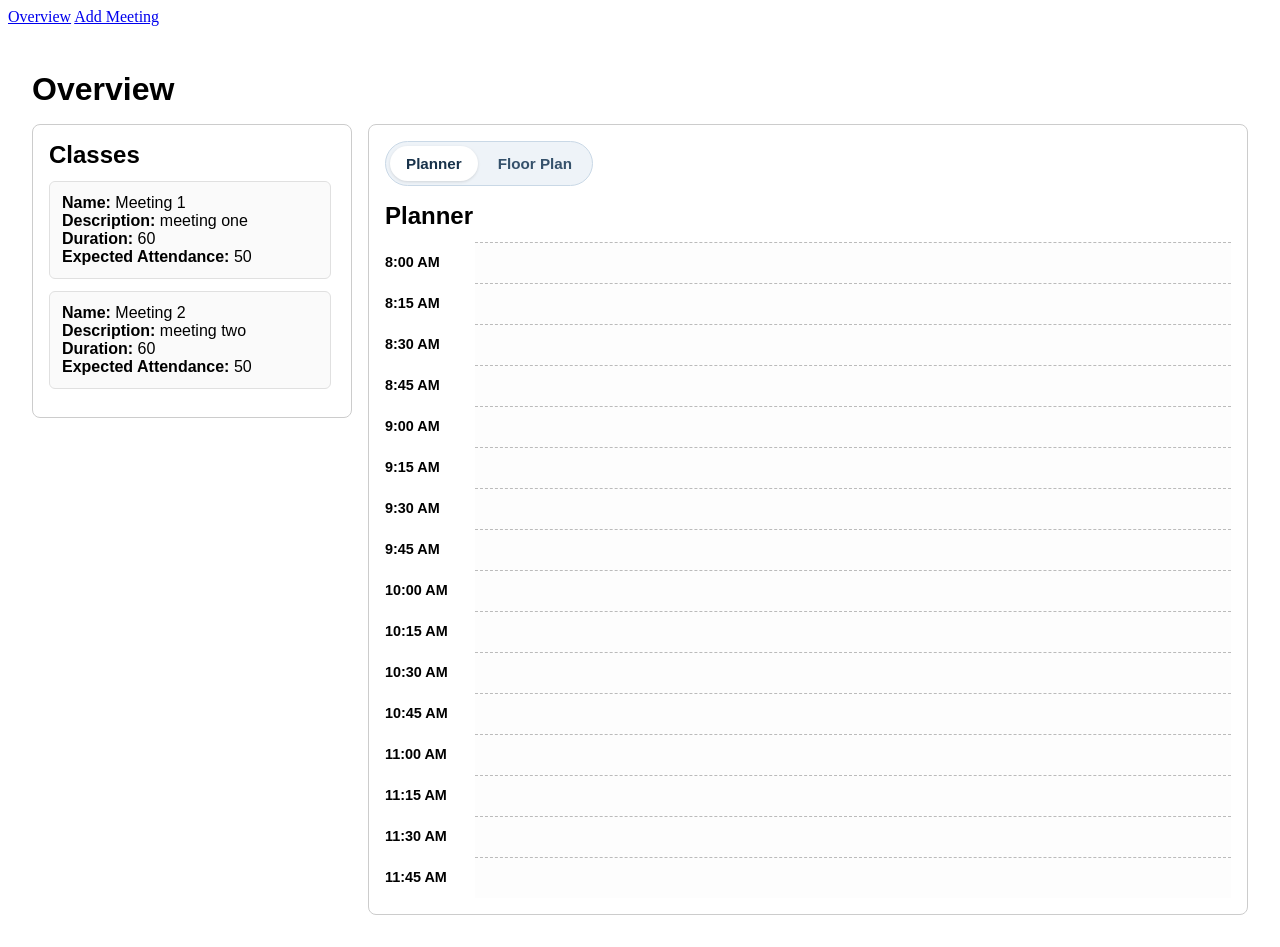
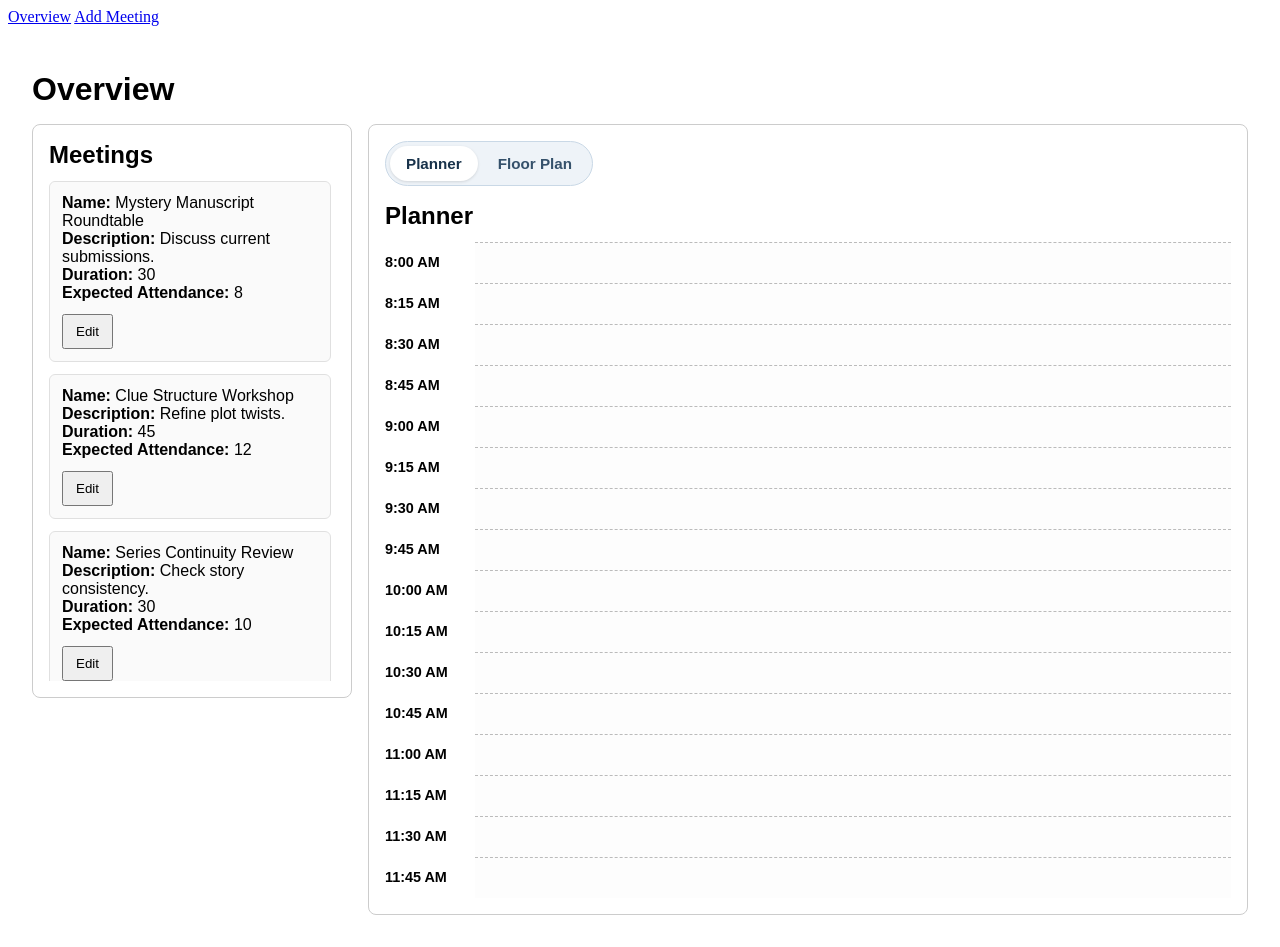
Before and after one commit to aaron-martin/cs7312_project, a React (Vite) app: page / in a window 1280 px wide. Built offline with nearby package versions, Linux system fonts and the light colour scheme.

Commit message:
edit meetins and clean up (#7)

```diff
--- a/App.jsx
+++ b/App.jsx
@@ -13,6 +13,7 @@ const App = () => {
             <Routes>
                 <Route path="/" element={<OverviewScreen />} />
                 <Route path="/meeting" element={<MeetingForm />} />
+                <Route path="/meeting/edit/:id" element={<MeetingForm />} />
             </Routes>
         </BrowserRouter>
     );
--- a/src/action/actionTypes.js
+++ b/src/action/actionTypes.js
@@ -7,3 +7,4 @@ export const OPEN_ADD_LOCATION_MODAL = 'OPEN_ADD_LOCATION_MODAL';
 export const TOGGLE_PANEL_VIEW = 'TOGGLE_PANEL_VIEW';
 export const UPDATE_MEETING_LOCATION = 'UPDATE_MEETING_LOCATION';
 export const UPDATE_FLOOR_PLAN_DAY_TIMNE = 'UPDATE_FLOOR_PLAN_DAY_TIMNE';
+export const UPDATE_MEETING = 'UPDATE_MEETING';
--- a/src/action/meetings.js
+++ b/src/action/meetings.js
@@ -1,5 +1,5 @@
 import {createAction} from "@reduxjs/toolkit";
-import {CREATE_MEETING, UPDATE_MEETING_LOCATION} from "./actionTypes.js";
+import {CREATE_MEETING, UPDATE_MEETING, UPDATE_MEETING_LOCATION} from "./actionTypes.js";
 
-export const createMeeting = createAction(CREATE_MEETING)
-export const updateMeetingLocation = createAction(UPDATE_MEETING_LOCATION)
+export const createMeeting = createAction(CREATE_MEETING);
+export const updateMeeting = createAction(UPDATE_MEETING);
--- a/src/component/FloorPlanRoom.jsx
+++ b/src/component/FloorPlanRoom.jsx
@@ -72,7 +72,7 @@ const FloorPlanRoom = ({roomId}) => {
             onDragOver={handleDragOver}
             onDrop={handleDrop}
         >
-            <div style={styles.roomName}>{room.name}</div>
+            <div style={styles.roomName}>{`${room.name} (${room.zone})`}</div>
             <div style={styles.roomMeta}>Capacity: {room.maxOccupancy}</div>
             <div style={styles.roomDescription}>{room.description}</div>
             <FloorPlanScheduledMeeting scheduledMeeting={scheduledMeeting}/>
--- a/src/component/Meeting.jsx
+++ b/src/component/Meeting.jsx
@@ -1,9 +1,12 @@
 import React from "react";
 import {useSelector} from "react-redux";
+import { useNavigate } from "react-router-dom";
+
 import {selectRoomByMeetingId, selectTimeSlotForMeeting} from "../selectors/selectTimeBlockMeetings.js";
 import {FLOOR_PLAN_PANEL, PLANNER_PANEL} from "../reducer/activePanel.js";
 
 const Meeting = ({meeting}) => {
+    const navigate = useNavigate();
     const timeSlot = useSelector((state) => selectTimeSlotForMeeting(state, meeting.id));
     const location = useSelector((state) => selectRoomByMeetingId(state, meeting.id));
     const activeView = useSelector((state) => state.settings.activePanel);
@@ -46,6 +49,13 @@ const Meeting = ({meeting}) => {
                     <strong>Room:</strong> {`${location.name} ${location.zone}`}
                 </div>
             )}
+            <button
+                type="button"
+                onClick={() => navigate(`/meeting/edit/${meeting.id}`)}
+                style={styles.button}
+            >
+                Edit
+            </button>
         </div>
     );
 }
@@ -57,8 +67,12 @@ const styles = {
         padding: "0.75rem",
         marginBottom: "0.75rem",
         background: "#fafafa"
+    },
+    button: {
+        marginTop: "0.75rem",
+        padding: "0.5rem 0.75rem",
+        cursor: "pointer"
     }
-
 };
 
 export default Meeting;
--- a/src/component/TimeBoxItem.jsx
+++ b/src/component/TimeBoxItem.jsx
@@ -35,12 +35,13 @@ const TimeBoxItem = ({scheduledMeeting}) => {
                 </button>
             </div>
             <div><strong>{scheduledMeeting.name}</strong></div>
-            <div>{scheduledMeeting.description}</div>
             <div style={styles.locationRow}>
-                <strong>room:</strong>
-                {scheduledMeeting.roomId &&
-                   <span>{scheduledMeeting.roomName}</span>
-                }
+                <span style={styles.locationName}>
+                    <strong>room:</strong>
+                    {scheduledMeeting.roomId &&
+                       <span>{scheduledMeeting.roomName}</span>
+                    }
+                </span>
                 <button type="button" onClick={openModal}>+</button>
             </div>
         </div>
@@ -58,16 +59,23 @@ const styles = {
         zIndex: 99,
     },
     deleteButtonContainer: {
-        display: "flex",
-        justifyContent: "flex-end",
-        flexDirection: "row",
+        float: "right",
+        right: "90px",
+        width: "1.25rem",
     },
     deleteButton: {
+        display: "inline-flex",
+        alignItems: "center",
+        justifyContent: "center",
+        width: "1.25rem",
+        height: "1.25rem",
+        padding: 0,
         background: "transparent",
         cursor: "pointer",
         fontWeight: "bold",
         lineHeight: 1,
-        borderWidth: 0,
+        border: "none",
+        borderRadius: "50%"
     },
     locationRow: {
         display: "flex",
@@ -76,5 +84,11 @@ const styles = {
         flexWrap: "wrap",
         gap: "0.5rem",
         wordBreak: "break-word"
+    },
+    locationName: {
+        maxWidth: "70%",
+        overflow: "hidden",
+        textOverflow: "ellipsis",
+        whiteSpace: "nowrap"
     }
 };
--- a/src/reducer/meetings.js
+++ b/src/reducer/meetings.js
@@ -1,14 +1,106 @@
-import {CREATE_MEETING} from "../action/actionTypes.js";
+import {CREATE_MEETING, UPDATE_MEETING} from "../action/actionTypes.js";
 
 const initialState = [
-    {id: '1', name: 'Meeting 1', description: 'meeting one', duration: 60, numAttendees: 50},
-    {id: '2', name: 'Meeting 2', description: 'meeting two', duration: 60, numAttendees: 50},
+    {
+        id: "1",
+        name: "Mystery Manuscript Roundtable",
+        description: "Discuss current submissions.",
+        duration: 30,
+        numAttendees: 8
+    },
+    {
+        id: "2",
+        name: "Clue Structure Workshop",
+        description: "Refine plot twists.",
+        duration: 45,
+        numAttendees: 12
+    },
+    {
+        id: "3",
+        name: "Series Continuity Review",
+        description: "Check story consistency.",
+        duration: 30,
+        numAttendees: 10
+    },
+    {
+        id: "4",
+        name: "Cozy Crime Cover Session",
+        description: "Review cover concepts.",
+        duration: 45,
+        numAttendees: 15
+    },
+    {
+        id: "5",
+        name: "Red Herring Brainstorm",
+        description: "Sharpen misdirection ideas.",
+        duration: 30,
+        numAttendees: 9
+    },
+    {
+        id: "6",
+        name: "Detective Series Planning",
+        description: "Map the next books.",
+        duration: 60,
+        numAttendees: 22
+    },
+    {
+        id: "7",
+        name: "Suspense Editing Clinic",
+        description: "Improve pacing and tension.",
+        duration: 45,
+        numAttendees: 18
+    },
+    {
+        id: "8",
+        name: "Publisher Pitch Practice",
+        description: "Prepare author presentations.",
+        duration: 30,
+        numAttendees: 14
+    },
+    {
+        id: "9",
+        name: "Mystery Market Trends",
+        description: "Review genre demand.",
+        duration: 45,
+        numAttendees: 20
+    },
+    {
+        id: "10",
+        name: "Keynote Address: The Future of Mystery Fiction",
+        description: "Highlight industry direction.",
+        duration: 60,
+        numAttendees: 420
+    },
+    {
+        id: "11",
+        name: "Plot Twist Fundamentals",
+        description: "Cover twist setup.",
+        duration: 45,
+        numAttendees: 12
+    },
+    {
+        id: "12",
+        name: "Advanced Clue Engineering",
+        description: "Refine clue placement.",
+        duration: 45,
+        numAttendees: 16
+    },
+    {
+        id: "13",
+        name: "Mystery Worldbuilding Summit",
+        description: "Scale ideas for series growth.",
+        duration: 60,
+        numAttendees: 40
+    }
 ];
 
 function meetings(state = initialState, action) {
     switch (action.type) {
         case CREATE_MEETING:
             return [...state, action.payload];
+        case UPDATE_MEETING:
+            return state.map((meeting) =>
+                (meeting.id === action.payload.id ? {...action.payload}: meeting));
         default:
             return state;
     }
--- a/src/screen/MeetingForm.jsx
+++ b/src/screen/MeetingForm.jsx
@@ -1,9 +1,13 @@
 import React, { useState } from "react";
-import { useDispatch } from "react-redux";
-import {createMeeting} from "../action/meetings.js";
+import { useParams } from "react-router-dom";
+import {useDispatch, useSelector} from "react-redux";
+import {createMeeting, updateMeeting} from "../action/meetings.js";
+import {selectMeetingById} from "../selectors/selectTimeBlockMeetings.js";
 
 const MeetingForm = () => {
     const dispatch = useDispatch();
+    const { id } = useParams();
+    const meetingToEdit = useSelector((state) => selectMeetingById(state, id));
 
     const [formData, setFormData] = useState({
         name: "",
@@ -11,6 +15,24 @@ const MeetingForm = () => {
         duration: "",
         numAttendees: ""
     });
+
+    React.useEffect(() => {
+        if (meetingToEdit) {
+            setFormData({
+                name: meetingToEdit.name ?? "",
+                description: meetingToEdit.description ?? "",
+                duration: meetingToEdit.duration ?? "",
+                numAttendees: meetingToEdit.numAttendees ?? ""
+            });
+        } else {
+            setFormData({
+                name: "",
+                description: "",
+                duration: "",
+                numAttendees: ""
+            });
+        }
+    }, [meetingToEdit]);
 
     const handleChange = (event) => {
         const { name, value } = event.target;
@@ -24,13 +46,19 @@ const MeetingForm = () => {
     const handleSubmit = (event) => {
         event.preventDefault();
 
-        dispatch(createMeeting({
-            id: crypto.randomUUID(),
+        const payload = {
+            id: meetingToEdit?.id ?? crypto.randomUUID(),
             name: formData.name,
             description: formData.description,
             duration: Number(formData.duration),
             numAttendees: Number(formData.numAttendees)
-        }));
+        };
+
+        if (meetingToEdit) {
+            dispatch(updateMeeting(payload));
+        } else {
+            dispatch(createMeeting(payload));
+        }
 
         setFormData({
             name: "",
@@ -42,7 +70,7 @@ const MeetingForm = () => {
 
     return (
         <div style={styles.page}>
-            <h1>Meeting Form</h1>
+            <h1>{meetingToEdit ? "Edit Meeting" : "Meeting Form"}</h1>
 
             <form onSubmit={handleSubmit} style={styles.form}>
                 <label style={styles.label}>
@@ -96,7 +124,7 @@ const MeetingForm = () => {
                 </label>
 
                 <button type="submit" style={styles.button}>
-                    Add Meeting
+                    {meetingToEdit ? "Update Meeting" : "Add Meeting"}
                 </button>
             </form>
         </div>
--- a/src/screen/OverviewScreen.jsx
+++ b/src/screen/OverviewScreen.jsx
@@ -16,11 +16,11 @@ const OverviewScreen = () => {
 
             <div style={styles.layout}>
                 <section style={styles.listPanel}>
-                    <h2 style={styles.sectionTitle}>Classes</h2>
+                    <h2 style={styles.sectionTitle}>Meetings</h2>
 
                     <div style={styles.scrollList}>
                         {meetings.length === 0 ? (
-                            <p style={styles.emptyText}>No classes added yet.</p>
+                            <p style={styles.emptyText}>No meetings added yet.</p>
                         ) : (
                             meetings.map((meeting) => (
                                 <Meeting key={meeting.id} meeting={meeting} />
--- a/src/selectors/selectTimeBlockMeetings.js
+++ b/src/selectors/selectTimeBlockMeetings.js
@@ -11,6 +11,7 @@ const selectFloorPlanDayTime = (state) => state.settings.floorPlanDayTime;
 
 export const selectRoomById = (state, roomId) => state.rooms.items.find((item) => item.id === roomId);
 export const scheduledItemById = (state, scheduledId) => state.schedule.items.find((item) => item.id === scheduledId);
+export const selectMeetingById = (state, meetingId) => state.meetings.find((item) => item.id === meetingId);
 
 export const selectMeetingsForTimeBlock = createSelector(
     [selectMeetings, selectScheduleItems, selectRooms, selectTimeSlot],
```
Also changed, not shown: src/reducer/rooms.js (+5 -5 lines).
